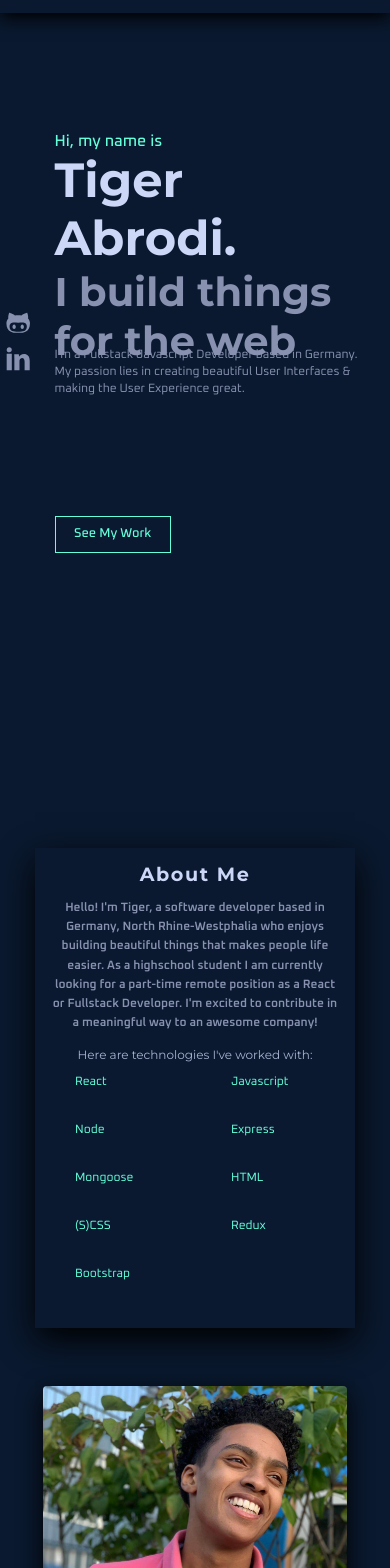
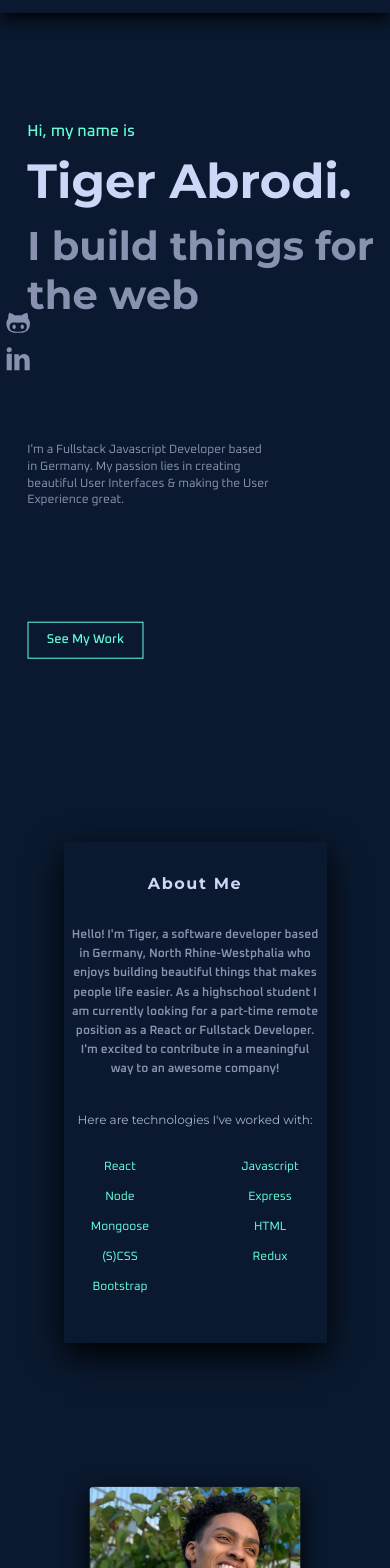
Before and after one commit to tigerabrodi/real-portfolio, a React (Create React App) app: page / in a window 390 px wide. Shown: the part 80-1648 px from the top of the page. Built offline with nearby package versions, Linux system fonts and the light colour scheme.

Commit message:
Refactored alot of the css, instead of consistently using a specificed width and height, I am using percent & vh. This way the website is consistently being responsive for all of the devices, height and width should be able to adjust itsself alot better.

```diff
--- a/src/components/home/header/Header.js
+++ b/src/components/home/header/Header.js
@@ -6,6 +6,7 @@ import { Link } from 'react-router-dom';
 const Header = () => {
     return (
         <section className="header">
+        <div className="header__wrapper">
             <div className="header__heading">
                 <span className="header__heading__span">Hi, my name is</span>
                 <h1 className="header__heading__title">Tiger Abrodi.</h1>
@@ -15,6 +16,7 @@ const Header = () => {
                         <p className="header__paragraph__text">I'm a Fullstack Javascript Developer based in Germany. My passion lies in creating beautiful User Interfaces & making the User Experience great.</p>
             </div>
             <Link to="/work" className="header__button">See My Work</Link>
+        </div>
         </section>
     );
 }
--- a/src/components/home/header/Header.scss
+++ b/src/components/home/header/Header.scss
@@ -1,21 +1,27 @@
 @import "../../../App.scss";
 .header {
+    height: 100vh;
+    position: relative;
+    &__wrapper {
         display: flex;
+        height: 65vh;
         flex-direction: column;
         flex: 1;
         align-items: flex-start;
         justify-content: space-between;
-    height: 50vh;
-    position: absolute;
+        width: 70%;
+        position: relative;
+        transform: translate(-50%, -50%);
         top: 50%;
-    left: 45%;
-    transform: translate(-50%, -50%);
-    animation: fadeUp .5s ease-out;
+        left: 50%;
         @include respond(phone) {
-        left: 54%;
+            left: 52%;
+            top: 55%;
+            width: 90%;
+        }
     }
     &__heading {
-        height: 10rem;
+        height: 40%;
         display: flex;
         flex-direction: column;
         align-items: flex-start;
@@ -40,13 +46,15 @@
     }
     &__paragraph {
         width: 39rem;
-        height: 4rem;
         &__text {
             font-family: 'Oxanium';
             font-weight: 400;
             color: $color-slate;
             font-size: 1.5rem;
             line-height: 1.4;
+        }
+        @include respond(phone) {
+            width: 70%;
         }
     }
     &__button {
--- a/src/components/home/technologies/Technologies.js
+++ b/src/components/home/technologies/Technologies.js
@@ -6,6 +6,7 @@ import "./Technologies.scss"
 const Technologies = () => {
     return (
         <section className="technologies">
+        <div className="technologies__wrapper">
             <div className="technologies__box">
                 <h1 className="technologies__title">About Me</h1>
                 <p className="technologies__text">Hello! I'm Tiger, a software developer based in Germany, North Rhine-Westphalia who enjoys building beautiful things that makes people life easier. As a highschool student I am currently looking for a part-time remote position as a React or Fullstack Developer. I'm excited to contribute in a meaningful way to an awesome company!</p>
@@ -25,6 +26,7 @@ const Technologies = () => {
             <div className="technologies__img__wrapper">
                         <img src={image} alt="tigers face" className="technologies__image"/>
             </div>
+            </div>
         </section>
     );
 }
--- a/src/components/home/technologies/Technologies.scss
+++ b/src/components/home/technologies/Technologies.scss
@@ -1,39 +1,38 @@
 @import "../../../App.scss";
 
 .technologies {
-    display: flex;
-    align-items: center;
-    justify-content: space-around;
-    position: absolute;
-    height: 70rem;
-    width: 120rem;
-    top: 140%;
-    left: 50%;
-    transform: translate(-50%, -50%);
-    @include respond(tab-land) {
-        width: 100rem;
+    height: 70vh;
+    @include respond(tab-port) {
+        height: 120vh;
     }
-    @include respond(tab-port) {
-        top: 160%;
-        flex-direction: column;
+    &__wrapper {
+        display: flex;
         align-items: center;
-        justify-content: space-evenly;
-        height: 120rem;
-        width: 53rem;
+        position: relative;
+        justify-content: space-around;
+        top: 50%;
+        left: 50%;
+        transform: translate(-50%, -50%);
+        width: 90%;
+        height: 99%;
+        @include respond(tab-port) {
+            flex-direction: column;
+        }
     }
-    @include respond(phone) {
-        width: 38rem;
-    }
-    &__box{
+    &__box {
         display: flex;
         flex-direction: column;
         justify-content: space-evenly;
         align-items: center;
-        width: 45rem;
+        width: 48%;
         box-shadow: 0rem 1.5rem 4rem black;
-        height: 60rem;
+        height: 98%;
         @include respond(phone) {
             width: 40rem;
+        }
+        @include respond(tab-port) {
+            height: 50%;
+            width: 75%;
         }
     }
     &__title {
@@ -43,6 +42,9 @@
         font-weight: 700;
         background-position: top;
         letter-spacing: .2rem;
+        @include respond(phone) {
+            font-size: 2rem;
+        }
     }
     &__text{
         font-family: "Oxanium";
@@ -52,28 +54,31 @@
         text-align: center;
         line-height: 1.6;
         padding: 0rem 2rem;
+        @include respond(phone) {
+            padding: 0rem 1rem;
+        }
     }
     &__introduction {
         font-size: 1.5rem;
         color: $color-slate-light;
         font-family: "Montserrat";
     }
+    &__img__wrapper {
+        width: 35%;
+        @include respond(tab-port) {
+            width: 60%;
+        }
+    }
     &__image {
-        height: 50rem;
+        width: 100%;
         background-size: cover;
         border-radius: .5rem;
         box-shadow: 0rem 1rem 3rem black;
-        @include respond(tab-land) {
-            height: 40rem;
-        }
-        @include respond(phone) {
-            height: 38rem;
-        }
     }
 
     &__technology {
-        width: 30rem;
-        height: 30rem;
+        width: 95%;
+        height: 30%;
         display: flex;
         flex-wrap: wrap;
         list-style-type: none;
@@ -82,7 +87,11 @@
             font-family: "Oxanium";
             font-size: 1.5rem;
             color: $color-green;
-            width: 10.5rem;
+            width: 40%;
+            text-align: center;
+            @include respond(phone) {
+                width: 40%;
+            }
         }
     }
 }
--- a/src/components/home/touch/Touch.js
+++ b/src/components/home/touch/Touch.js
@@ -5,9 +5,11 @@ import { Link } from 'react-router-dom';
 const Touch = () => {
     return (
         <div className="touch">
+        <div className="touch__wrapper">
         <h1 className="touch__heading">Get In Touch</h1>
         <p className="touch__text">I am currently looking for a part-time remote position. My inbox is always open, feel free to ask me anything, I'll try my best to answer your email!</p>
         <Link to="/contact" className="touch__button">Get In Touch</Link>
+        </div>
         </div>
     );
 }
--- a/src/components/home/touch/Touch.scss
+++ b/src/components/home/touch/Touch.scss
@@ -1,22 +1,24 @@
 @import "../../../App.scss";
 
 .touch {
-    height: 40rem;
-    width: 45rem;
-    position: absolute;
-    top: 230%;
+    height: 50vh;
+    margin-top: 15rem;
+
+    margin-bottom: 8rem;
+    &__wrapper {
+        height: 95%;
+        width: 45%;
+        top: 50%;
         left: 50%;
         transform: translate(-50%, -50%);
         display: flex;
         flex-direction: column;
         justify-content: space-around;
         align-items: center;
-    margin-bottom: 8rem;
+        position: relative;
         @include respond(phone) {
-        width: 35rem;
+            width: 85%;
         }
-    @include respond(tab-port) {
-        top: 250%;
     }
     &__heading {
         font-family: "Montserrat";
--- a/src/components/work/Work.js
+++ b/src/components/work/Work.js
@@ -1,11 +1,9 @@
 import React, { Fragment } from 'react';
-import Heading from './heading/Heading';
 import Projects from './projects/Projects';
 
 const Work = () => {
     return (
         <Fragment>
-            <Heading />
             <Projects />
         </Fragment>
     );
--- a/src/components/work/heading/Heading.js
+++ /dev/null
@@ -1,14 +0,0 @@
-import React from 'react';
-import "./Heading.scss";
-
-
-
-const Heading = () => {
-    return (
-        <div className="heading">
-            <h1 className="heading__title">Below you can find some of my projects, including Github Repository & Website.</h1>
-        </div>
-    );
-}
-
-export default Heading;
--- a/src/components/work/heading/Heading.scss
+++ /dev/null
@@ -1,32 +0,0 @@
-@import "../../../App.scss";
-
-
-.heading {
-    position: absolute;
-    top: 23%;
-    left: 50%;
-    transform: translate(-50%, -50%);
-    height: 15rem;
-    width: 80rem;
-    display: flex;
-    align-items: center;
-    @include respond(tab-port) {
-        left: 51%;
-        width: 50rem;
-    }
-    @include respond(phone) {
-        width: 40rem;
-    }
-    &__title {
-        font-family: "Montserrat";
-        color: $color-slate-lightest;
-        font-size: 3.5rem;
-        font-weight: 800;
-        @include respond(tab-port) {
-            font-size: 3rem;
-        }
-        @include respond(phone) {
-            font-size: 2.5rem;
-        }
-    }
-}
--- a/src/components/work/projects/Projects.js
+++ b/src/components/work/projects/Projects.js
@@ -6,9 +6,12 @@ import ProjectItem from './ProjectItem';
 const Projects = () => {
     return (
         <div className="projects">
+        <h1 className="projects__title">Below you can find some of my projects, including Github Repository & Website.</h1>
+        <div className="projects__wrapper">
             {ProjectsArray.map((project) => (
                 <ProjectItem project={project} key={project.id} />
             ))}
+            </div>
         </div>
     );
 }
```
Also changed, not shown: src/components/work/projects/ProjectItem.scss (+14 -28 lines), src/components/work/projects/Projects.scss (+39 -30 lines), 1 other file (tests, documents, lock files or other folders). Lines whose indentation alone changed are shown as unchanged.
